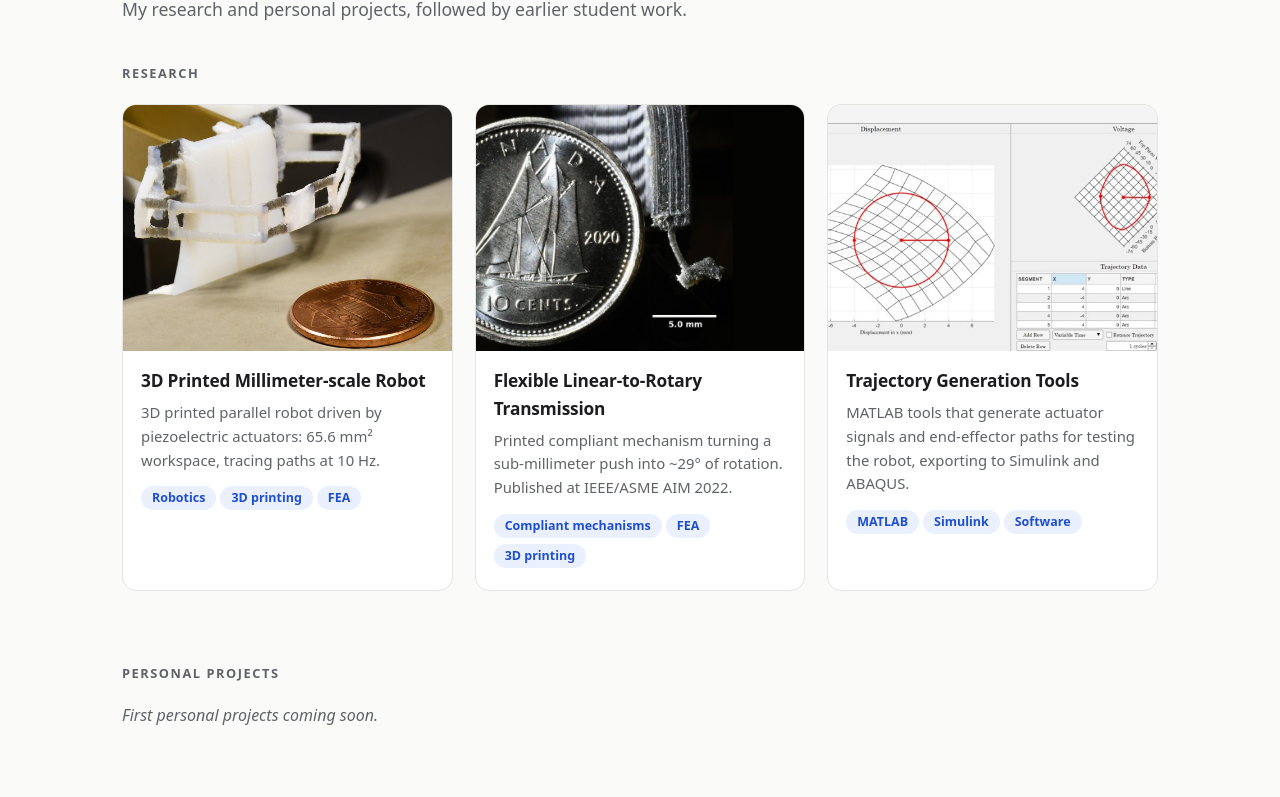
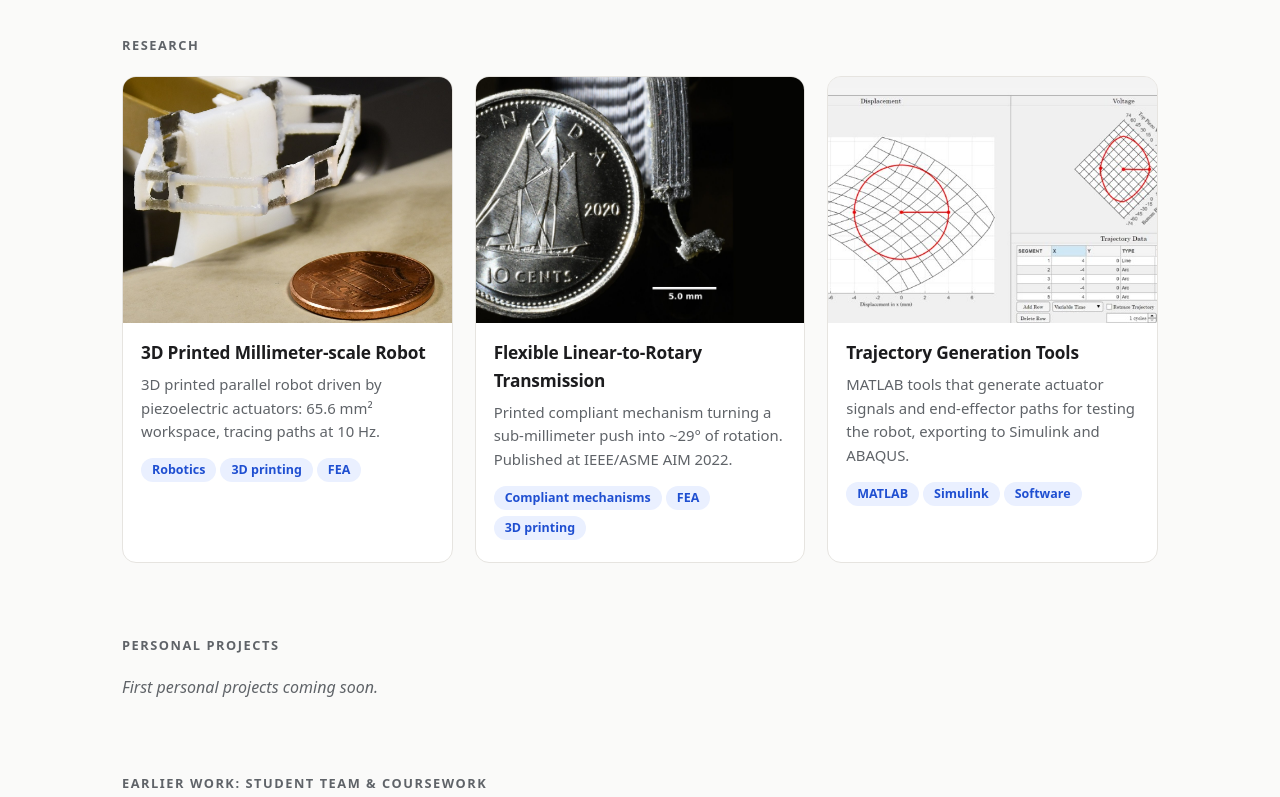
Before and after one commit to arltabak/Artabak-portfolio, a plain HTML site: page work.html in a window 1280 px wide. Shown: the part 183-980 px from the top of the page. Drawn offline with Linux system fonts and the light colour scheme.

Commit message:
Work page: remove intro byline
Co-Authored-By: Claude Opus 5.5 <noreply@anthropic.com>
Claude-Session: https://claude.ai/code/session_01Pf4RuYL8De9ECCfpHopXFP

```diff
--- a/work.html
+++ b/work.html
@@ -21,7 +21,6 @@
 <main class="wrap">
 <section class="page-intro">
   <h1>Work</h1>
-  <p>My research and personal projects, followed by earlier student work.</p>
 </section>
 
 <section id="research">
```
